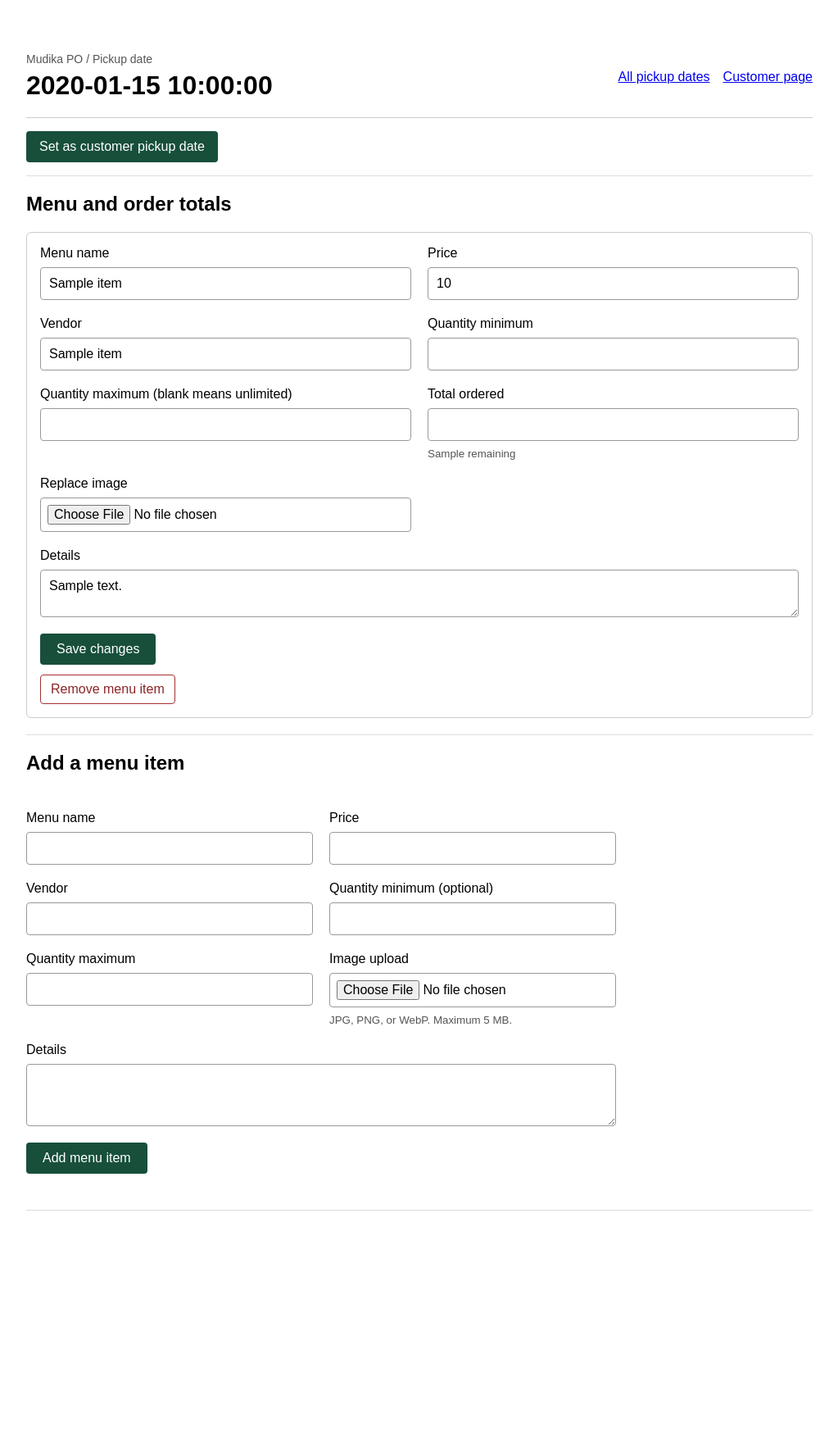
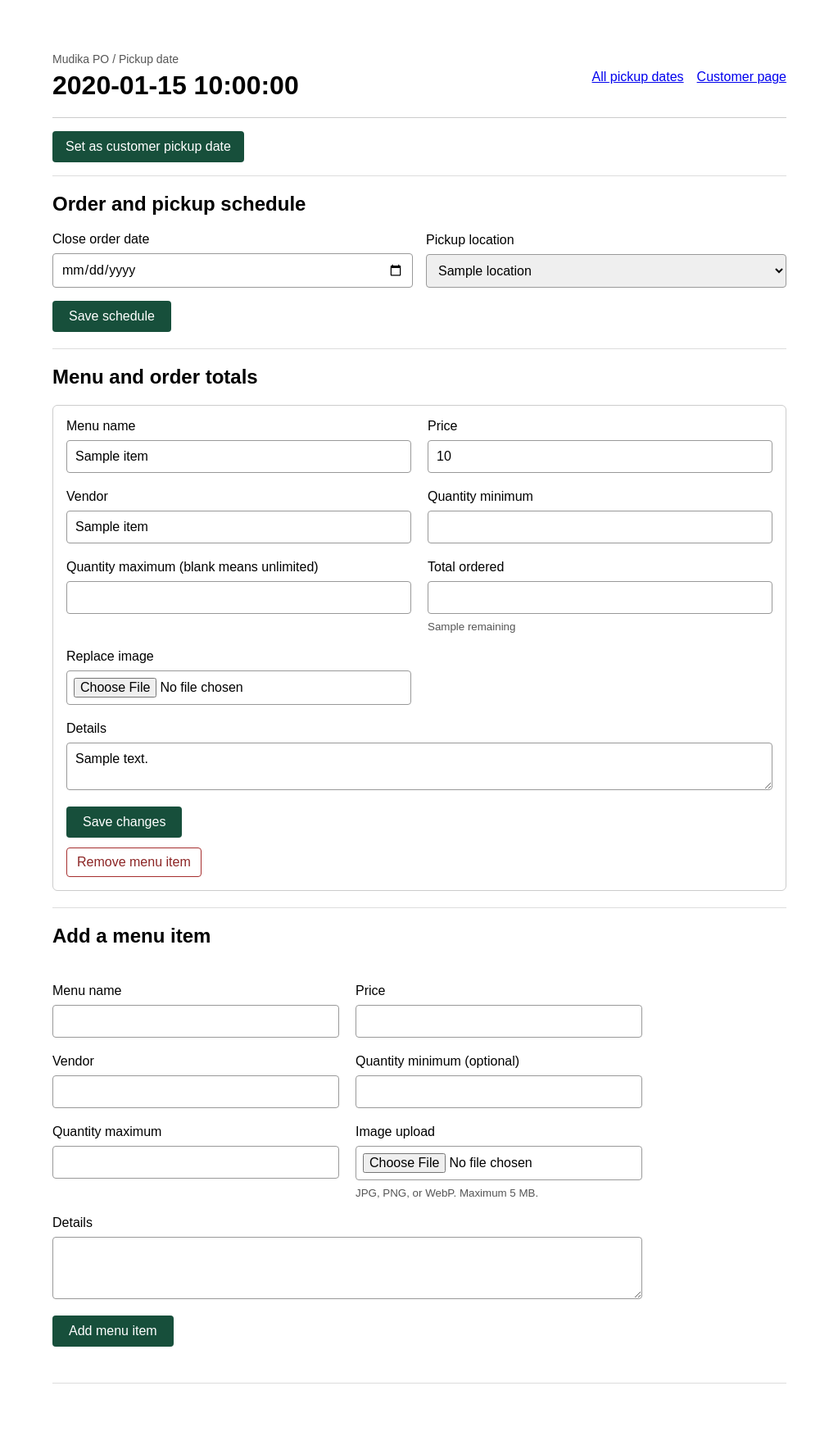
Before and after one commit to adhitamapatrick/mudika-po-website, a Flask app: template templates/admin.html in a window 1280 px wide. Shown: the whole page at 82% size, without its empty margins (128-1151 px from the left). Before the commit the page ends 1477 px from the top, so only its background shows below. Run offline with Flask 3, Linux system fonts and the light colour scheme; the template is opened without the code that fills it: most values are stand-ins (such as "Sample title", 1, 10 or a date in 2020).

Commit message:
Added a feature to remove a date for Admin users and updated the UI for Customer page

```diff
--- a/app.py
+++ b/app.py
@@ -21,6 +21,11 @@ DATA_DIR = PROJECT_DIR / "instance"
 DATA_FILE = DATA_DIR / "menu.json"
 UPLOAD_DIR = PROJECT_DIR / "static" / "uploads"
 ALLOWED_IMAGE_EXTENSIONS = {"jpg", "jpeg", "png", "webp"}
+PICKUP_LOCATIONS = (
+    "St. Josephine Bakhita Parish, Mississauga",
+    "Our Lady of Parish, Scarborough",
+    "St. Helen's Parish, Toronto",
+)
 SPREADSHEET_ID = "1BBk_33lKRMkxpFKyY3-lx-mpGxGWiPG7kBVqNNoNnoA"
 DATA_LOCK = threading.Lock()
 
@@ -47,12 +52,20 @@ def load_site_data():
         site_data = json.load(data_file)
 
     if "pickup_dates" in site_data:
+        for pickup_date, date_data in site_data["pickup_dates"].items():
+            date_data.setdefault("close_order_date", pickup_date)
+            date_data.setdefault("pickup_location", "")
+            date_data.setdefault("menu", [])
         return site_data
 
     pickup_date = site_data.get("pickup_date", DEFAULT_SITE_DATA["pickup_date"])
     return {
         "active_pickup_date": pickup_date,
-        "pickup_dates": {pickup_date: {"menu": site_data.get("menu", [])}},
+        "pickup_dates": {pickup_date: {
+            "close_order_date": pickup_date,
+            "pickup_location": "",
+            "menu": site_data.get("menu", []),
+        }},
     }
 
 
@@ -64,6 +77,10 @@ def save_site_data(site_data):
 
 def allowed_image(filename):
     return "." in filename and filename.rsplit(".", 1)[1].lower() in ALLOWED_IMAGE_EXTENSIONS
+
+
+def format_schedule_date(value):
+    return date.fromisoformat(value).strftime("%a, %b %d").replace(" 0", " ")
 
 
 def item_unit_price(value):
@@ -161,8 +178,10 @@ def home():
     site_data = load_site_data()
     pickup_date_key = site_data["active_pickup_date"]
     pickup_date = date.fromisoformat(pickup_date_key)
+    pickup_schedule = site_data["pickup_dates"][pickup_date_key]
+    close_order_date = format_schedule_date(pickup_schedule["close_order_date"])
     menu = []
-    for item in site_data["pickup_dates"][pickup_date_key]["menu"]:
+    for item in pickup_schedule["menu"]:
         menu_item = dict(item)
         ordered = int(menu_item.get("Qty Ordered", 0))
         maximum = menu_item.get("Qty Max")
@@ -172,16 +191,20 @@ def home():
     return render_template(
         "home.html",
         menu=menu,
-        pickup_date=pickup_date.strftime("%A, %b %d, %Y").replace(" 0", " "),
+        pickup_date=pickup_date.strftime("%a, %b %d").replace(" 0", " "),
+        close_order_date=close_order_date,
+        pickup_location=pickup_schedule["pickup_location"],
     )
 
 
 @app.route("/order", methods=["POST"])
 def submit_order():
     customer_name = request.form.get("customer_name", "").strip()
-    customer_email = request.form.get("customer_email", "").strip()
-    if not customer_name or not re.fullmatch(r"[^@\s]+@[^@\s]+\.[^@\s]+", customer_email):
-        flash("Enter your name and a valid email address to submit your order.", "error")
+    customer_phone = request.form.get("customer_phone", "")
+    phone_digits = re.sub(r"\D", "", customer_phone)
+    valid_phone = len(phone_digits) == 10 or (len(phone_digits) == 11 and phone_digits.startswith("1"))
+    if not customer_name or not valid_phone:
+        flash("Enter your name and a valid 10-digit phone number to submit your order.", "error")
         return redirect(url_for("home"))
 
     with DATA_LOCK:
@@ -254,7 +277,11 @@ def admin():
 
         with DATA_LOCK:
             site_data = load_site_data()
-            site_data["pickup_dates"].setdefault(pickup_date, {"menu": []})
+            site_data["pickup_dates"].setdefault(pickup_date, {
+                "close_order_date": pickup_date,
+                "pickup_location": "",
+                "menu": [],
+            })
             if not site_data.get("active_pickup_date"):
                 site_data["active_pickup_date"] = pickup_date
             save_site_data(site_data)
@@ -296,6 +323,9 @@ def admin_manage_date(pickup_date):
         pickup_date=pickup_date,
         active_pickup_date=site_data["active_pickup_date"],
         menu=menu,
+        close_order_date=site_data["pickup_dates"][pickup_date]["close_order_date"],
+        pickup_location=site_data["pickup_dates"][pickup_date]["pickup_location"],
+        pickup_locations=PICKUP_LOCATIONS,
     )
 
 
@@ -309,6 +339,59 @@ def admin_activate_date(pickup_date):
         site_data["active_pickup_date"] = pickup_date
         save_site_data(site_data)
     flash("This menu is now active on the customer page.", "success")
+    return redirect(url_for("admin_manage_date", pickup_date=pickup_date))
+
+
+@app.route("/admin/<pickup_date>/delete", methods=["POST"])
+def admin_delete_pickup_date(pickup_date):
+    with DATA_LOCK:
+        site_data = load_site_data()
+        pickup_dates = site_data["pickup_dates"]
+
+        if pickup_date not in pickup_dates:
+            flash("That pickup date does not exist.", "error")
+            return redirect(url_for("admin"))
+
+        if len(pickup_dates) == 1:
+            flash("Keep at least one pickup date.", "error")
+            return redirect(url_for("admin"))
+
+        del pickup_dates[pickup_date]
+        if site_data["active_pickup_date"] == pickup_date:
+            site_data["active_pickup_date"] = max(pickup_dates)
+        save_site_data(site_data)
+
+    flash(f"Pickup date {pickup_date} was removed.", "success")
+    return redirect(url_for("admin"))
+
+
+@app.route("/admin/<pickup_date>/schedule", methods=["POST"])
+def admin_update_schedule(pickup_date):
+    close_order_date = request.form.get("close_order_date", "")
+    pickup_location = request.form.get("pickup_location", "")
+
+    try:
+        close_date = date.fromisoformat(close_order_date)
+        pickup_date_value = date.fromisoformat(pickup_date)
+        if close_date > pickup_date_value:
+            raise ValueError
+        if pickup_location not in PICKUP_LOCATIONS:
+            raise ValueError
+    except ValueError:
+        flash("Choose a valid close date and pickup location.", "error")
+        return redirect(url_for("admin_manage_date", pickup_date=pickup_date))
+
+    with DATA_LOCK:
+        site_data = load_site_data()
+        if pickup_date not in site_data["pickup_dates"]:
+            flash("That pickup date does not exist.", "error")
+            return redirect(url_for("admin"))
+        schedule = site_data["pickup_dates"][pickup_date]
+        schedule["close_order_date"] = close_order_date
+        schedule["pickup_location"] = pickup_location
+        save_site_data(site_data)
+
+    flash("Pickup schedule was updated.", "success")
     return redirect(url_for("admin_manage_date", pickup_date=pickup_date))
 
 
--- a/static/style.css
+++ b/static/style.css
@@ -2,13 +2,46 @@
 body {
   font-family: sans-serif;
   margin: 0;
-  padding: 2em 10%;
+  padding: 2em 15%;
+}
+
+.customer-page {
+  min-height: 100vh;
+  padding: 2em 17.25%;
+  box-sizing: border-box;
+  background: #E3ECE2;
+}
+
+.customer-logo {
+  display: block;
+  width: 180px;
+  max-width: 45vw;
+  height: auto;
+  object-fit: contain;
+  margin: 0 auto 20px;
+}
+
+.customer-frame {
+  width: 100%;
+  box-sizing: border-box;
+  padding: clamp(24px, 3vw, 48px);
+  border-radius: 8px;
+  background: #fff;
+}
+
+.customer-frame > h1 {
+  margin-top: 0;
+  text-align: center;
+}
+
+.pickup-schedule {
+  text-align: center;
 }
 
 /* Container holding all menu items */
 .menu-grid {
   display: grid;
-  grid-template-columns: repeat(4, minmax(0, 1fr));
+  grid-template-columns: repeat(3, minmax(0, 1fr));
   gap: 20px;
   margin-bottom: 24px;
 }
@@ -104,7 +137,7 @@ body {
 
 .customer-details {
   display: grid;
-  grid-template-columns: repeat(3, minmax(0, 1fr));
+  grid-template-columns: repeat(2, minmax(0, 1fr));
   gap: 16px;
   max-width: 960px;
   padding: 16px 0 24px;
@@ -197,6 +230,20 @@ body {
   border-bottom: 1px solid #ddd;
 }
 
+.pickup-date-actions {
+  display: flex;
+  align-items: center;
+  gap: 10px;
+}
+
+.pickup-date-actions form {
+  margin: 0;
+}
+
+.pickup-date-actions .delete-button {
+  padding: 7px 10px;
+}
+
 .active-badge {
   display: inline-block;
   margin-left: 8px;
@@ -227,6 +274,17 @@ body {
 .admin-active-date {
   padding: 16px 0;
   border-bottom: 1px solid #ddd;
+}
+
+.schedule-form {
+  display: grid;
+  grid-template-columns: repeat(2, minmax(0, 1fr));
+  gap: 16px;
+  align-items: end;
+}
+
+.schedule-form .form-actions {
+  grid-column: 1 / -1;
 }
 
 .admin-active-date p {
@@ -283,7 +341,8 @@ body {
 }
 
 .form-field input,
-.form-field textarea {
+.form-field textarea,
+.form-field select {
   box-sizing: border-box;
   width: 100%;
   padding: 10px;
@@ -325,7 +384,7 @@ body {
   background: #fff0f0;
 }
 
-@media (max-width: 700px) {
+@media (max-width: 900px) {
   .customer-details {
     grid-template-columns: repeat(2, minmax(0, 1fr));
   }
@@ -357,13 +416,25 @@ body {
     grid-template-columns: minmax(0, 1fr);
   }
 
+  .schedule-form {
+    grid-template-columns: minmax(0, 1fr);
+  }
+
+  .schedule-form .form-actions {
+    grid-column: auto;
+  }
+
   .admin-dates-layout {
     grid-template-columns: minmax(0, 1fr);
     gap: 0;
   }
 
+  .pickup-date-list li,
+  .pickup-date-actions {
+    align-items: flex-start;
+  }
+
   .pickup-date-list li {
-    align-items: flex-start;
     flex-direction: column;
   }
 
--- a/templates/admin.html
+++ b/templates/admin.html
@@ -38,6 +38,28 @@
                 <button type="submit">Set as customer pickup date</button>
             </form>
             {% endif %}
+        </section>
+
+        <section class="admin-section schedule-section">
+            <h2>Order and pickup schedule</h2>
+            <form class="schedule-form" method="post" action="{{ url_for('admin_update_schedule', pickup_date=pickup_date) }}">
+                <div class="form-field">
+                    <label for="close-order-date">Close order date</label>
+                    <input id="close-order-date" name="close_order_date" type="date" value="{{ close_order_date }}" max="{{ pickup_date }}" required>
+                </div>
+                <div class="form-field">
+                    <label for="pickup-location">Pickup location</label>
+                    <select id="pickup-location" name="pickup_location" required>
+                        <option value="" disabled {% if not pickup_location %}selected{% endif %}>Select a location</option>
+                        {% for location in pickup_locations %}
+                        <option value="{{ location }}" {% if pickup_location == location %}selected{% endif %}>{{ location }}</option>
+                        {% endfor %}
+                    </select>
+                </div>
+                <div class="form-actions">
+                    <button type="submit">Save schedule</button>
+                </div>
+            </form>
         </section>
 
         <section class="admin-section">
```
Also changed, not shown: templates/admin_dates.html (+7 -1 lines), templates/home.html (+10 -12 lines), static/images/logo_mudika.png (added).
